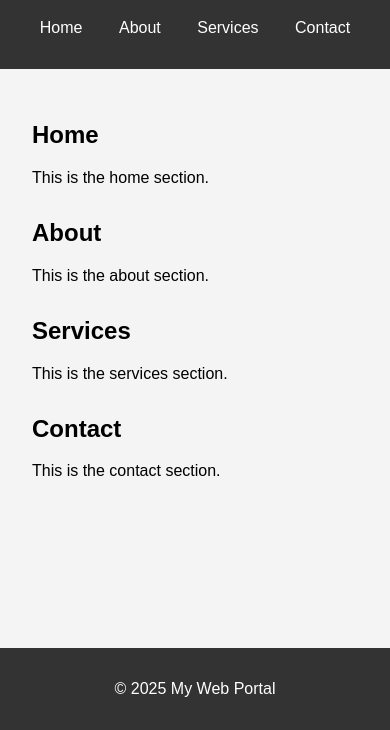
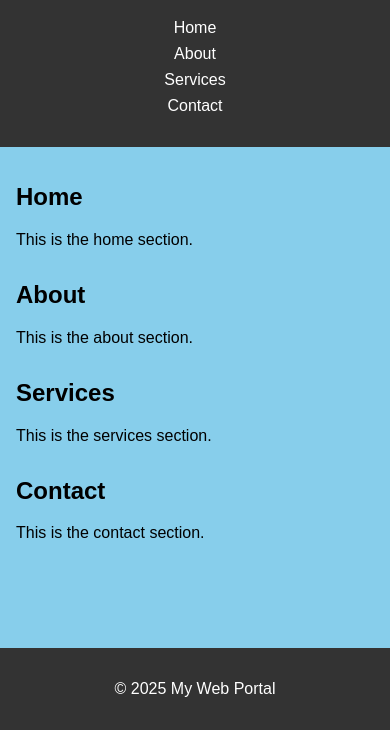
Before and after one commit to CaoLamBaoKhanh/Introduce, a plain HTML site: page index.html in a window 390 px wide. Shown: the part 114-844 px from the top of the page. Drawn offline with Linux system fonts and the light colour scheme.

Commit message:
Update styles.css

```diff
--- a/styles.css
+++ b/styles.css
@@ -1,9 +1,8 @@
-
 body {
     font-family: Arial, sans-serif;
     margin: 0;
     padding: 0;
-    background-color: #f4f4f4;
+    background-color: #87CEEB; /* Sky blue background color */
 }
 
 header {
@@ -45,3 +44,15 @@ footer {
     width: 100%;
     bottom: 0;
 }
+
+/* Responsive design for mobile devices */
+@media (max-width: 600px) {
+    nav ul li {
+        display: block;
+        margin: 0.5rem 0;
+    }
+
+    main {
+        padding: 1rem;
+    }
+}
```
